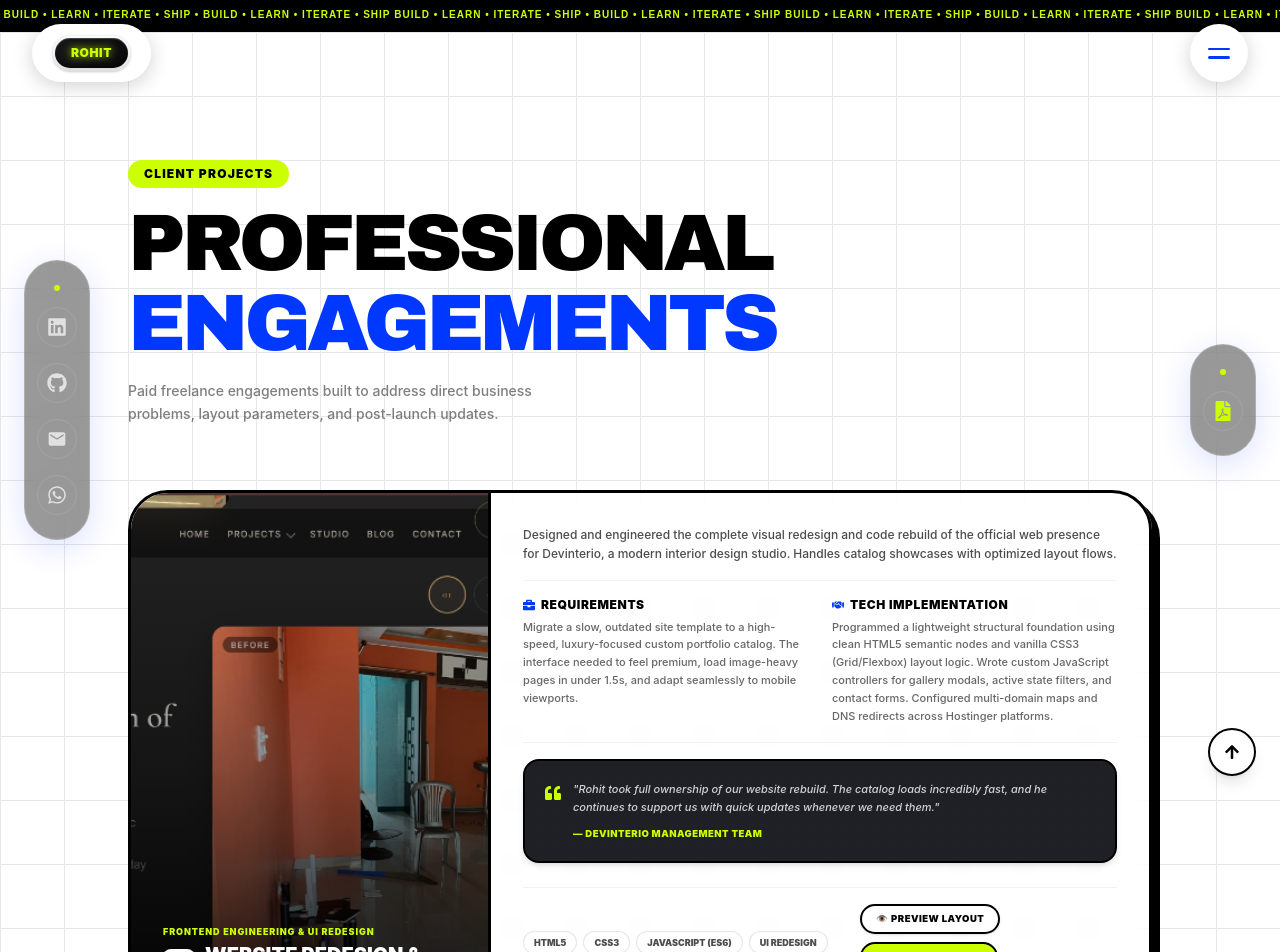
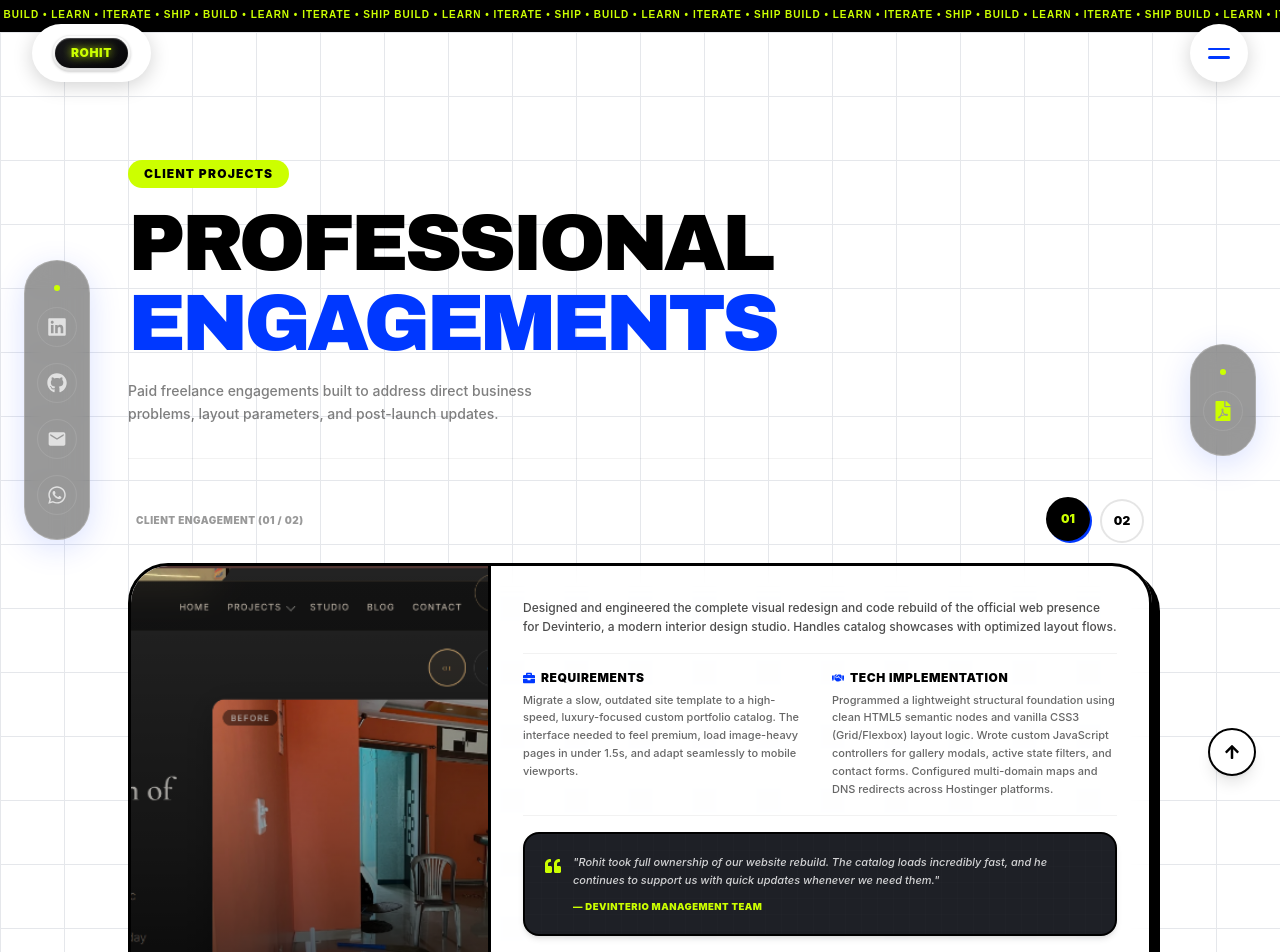
Before and after one commit to anakinskywalker0903/portfolio, a React (Vite) app: page /client-work in a window 1280 px wide. Shown: the top 952 px of the page. Built offline with nearby package versions, Linux system fonts and the light colour scheme.

Commit message:
feat: implement Client Work page switcher carousel layout and Jaas Visual assets mapping

```diff
--- a/src/pages/ClientWorkPage.tsx
+++ b/src/pages/ClientWorkPage.tsx
@@ -1,5 +1,5 @@
 import { useState } from 'react';
-import { motion } from 'motion/react';
+import { motion, AnimatePresence } from 'motion/react';
 import { FaBriefcase, FaHandshake, FaQuoteLeft, FaExternalLinkAlt } from 'react-icons/fa';
 
 const clientEngagements = [
@@ -21,18 +21,40 @@ const clientEngagements = [
       { label: 'devinterio.in', url: 'https://devinterio.in' }
     ],
     logo: '/devinterio-logo.png'
+  },
+  {
+    id: '02',
+    name: 'Visualization Portfolio Showcase',
+    client: 'Jaas Visual',
+    year: '2024 (Upcoming)',
+    category: 'Frontend Architecture & CGI Showcase',
+    desc: 'Engineering the official web showcase for Jaas Visual, a high-end 3D architectural visualization and rendering studio. Designed to stream high-definition architectural renders smoothly across all viewports.',
+    requirements: 'Rebuild the studio’s portfolio from scratch, achieving photorealistic CGI rendering showcases that load instantly. Program layout frameworks that adapt fluidly, handling massive image assets without visual stutter.',
+    development: 'Programmed responsive layouts using Syne & Inter CSS variables. Developed custom preloader layers, layout animations sheets, and lightweight navigation menus. Built modular PHP structure partials in preparation for backend deployment stages.',
+    outcome: 'Upcoming release. Development build is fully complete on the frontend, with local layout previews successfully validated and remote domain settings configured.',
+    testimonial: 'Rohit’s frontend implementation matches our design visions perfectly. The preloader sequences and fluid scrolling layouts bring our visualization works to life.',
+    img: '/jaas.jpg', // Redesigned site screenshot
+    tags: ['HTML5', 'CSS3', 'JavaScript (ES6)', 'Architectural CGI Showcase', 'Preloading Reels', 'UI Animations'],
+    links: [
+      { label: 'jaasvisual.com', url: '#' }
+    ],
+    logo: '/jaas-logo.png'
   }
 ];
 
 export function ClientWorkPage() {
+  const [activeClientIdx, setActiveClientIdx] = useState(0);
   const [activeScreenshot, setActiveScreenshot] = useState<string | null>(null);
+  const [previewTitle, setPreviewTitle] = useState('');
+
+  const item = clientEngagements[activeClientIdx];
 
   return (
     <div className="w-full min-h-screen bg-white bg-[linear-gradient(to_right,#e5e7eb_1px,transparent_1px),linear-gradient(to_bottom,#e5e7eb_1px,transparent_1px)] bg-[size:4rem_4rem] pt-32 pb-24 px-6 md:px-10">
       <div className="max-w-5xl mx-auto">
 
         {/* Header */}
-        <div className="mb-16">
+        <div className="mb-10 border-b border-black/5 pb-8">
           <span className="inline-block bg-[#CCFF00] text-black font-black text-xs px-4 py-1.5 rounded-full mb-4 tracking-widest uppercase">
             CLIENT PROJECTS
           </span>
@@ -48,20 +70,49 @@ export function ClientWorkPage() {
           </p>
         </div>
 
-        {/* Clients Stack */}
-        <div className="flex flex-col gap-12">
-          {clientEngagements.map((item, idx) => (
+        {/* Case Study Card with Dynamic Slide Transition */}
+        <div className="relative">
+
+          {/* Circular Selector row just above the card */}
+          <div className="flex flex-col sm:flex-row sm:items-center justify-between gap-4 mb-5 px-2">
+            <span className="text-[10px] font-black uppercase text-black/40 tracking-wider">
+              Client Engagement (0{activeClientIdx + 1} / 0{clientEngagements.length})
+            </span>
+            <div className="flex flex-wrap gap-2">
+              {clientEngagements.map((_, index) => {
+                const isActive = activeClientIdx === index;
+                return (
+                  <button
+                    key={index}
+                    onClick={() => setActiveClientIdx(index)}
+                    className={`w-11 h-11 rounded-full border-2 flex items-center justify-center text-xs font-black transition-all cursor-pointer ${
+                      isActive
+                        ? 'bg-black text-[#CCFF00] border-black shadow-[2px_2px_0_#0038FF] -translate-x-0.5 -translate-y-0.5'
+                        : 'bg-white/40 backdrop-blur-sm text-black border-black/10 hover:border-black hover:bg-white'
+                    }`}
+                  >
+                    0{index + 1}
+                  </button>
+                );
+              })}
+            </div>
+          </div>
+
+          <AnimatePresence mode="wait">
             <motion.div
               key={item.id}
-              initial={{ opacity: 0, y: 24 }}
-              whileInView={{ opacity: 1, y: 0 }}
-              viewport={{ once: true }}
-              transition={{ duration: 0.5, delay: idx * 0.1 }}
+              initial={{ opacity: 0, y: 16 }}
+              animate={{ opacity: 1, y: 0 }}
+              exit={{ opacity: 0, y: -16 }}
+              transition={{ duration: 0.25 }}
               className="flex flex-col lg:flex-row border-[3px] border-black rounded-[2.5rem] overflow-hidden shadow-[8px_8px_0px_0px_#000000] hover:shadow-[12px_12px_0px_0px_#0038FF] hover:-translate-x-1 hover:-translate-y-1 transition-all duration-300 bg-white/60 backdrop-blur-md"
             >
               {/* Left Side: Thumbnail & Summary */}
               <div
-                onClick={() => setActiveScreenshot(item.img)}
+                onClick={() => {
+                  setActiveScreenshot(item.img);
+                  setPreviewTitle(`${item.client} Layout Preview`);
+                }}
                 className="w-full lg:w-[360px] flex-shrink-0 relative h-64 lg:h-auto min-h-[300px] border-b-[3px] lg:border-b-0 lg:border-r-[3px] border-black cursor-pointer overflow-hidden group/img"
               >
                 <img
@@ -141,7 +192,7 @@ export function ClientWorkPage() {
                         "{item.testimonial}"
                       </p>
                       <span className="text-[9.5px] font-black text-[#CCFF00] uppercase tracking-wider block mt-2.5">
-                        — Devinterio Management Team
+                        — {item.client} Management Team
                       </span>
                     </div>
                   </div>
@@ -160,12 +211,16 @@ export function ClientWorkPage() {
                   {/* Action Link Row */}
                   <div className="flex flex-wrap gap-2">
                     <button
-                      onClick={() => setActiveScreenshot(item.img)}
+                      onClick={() => {
+                        setActiveScreenshot(item.img);
+                        setPreviewTitle(`${item.client} Layout Preview`);
+                      }}
                       className="text-[9.5px] font-black uppercase tracking-wider bg-white border-2 border-black px-3.5 py-1.5 rounded-full text-black hover:bg-black hover:text-white transition-colors flex items-center gap-1 shadow-sm cursor-pointer"
                     >
                       👁️ Preview Layout
                     </button>
                     {item.links.map(l => (
+                      l.url !== '#' ? (
                         <a
                           key={l.label}
                           href={l.url}
@@ -175,13 +230,22 @@ export function ClientWorkPage() {
                         >
                           <FaExternalLinkAlt className="w-2.5 h-2.5" /> {l.label}
                         </a>
+                      ) : (
+                        <span
+                          key={l.label}
+                          className="text-[9.5px] font-black uppercase tracking-wider bg-[#CCFF00]/30 border-2 border-black/20 px-3.5 py-1.5 rounded-full text-black/40 flex items-center gap-1 select-none cursor-not-allowed"
+                          title="Site launching soon"
+                        >
+                          ⏳ {l.label} (Soon)
+                        </span>
+                      )
                     ))}
                   </div>
                 </div>
 
               </div>
             </motion.div>
-          ))}
+          </AnimatePresence>
         </div>
 
       </div>
@@ -189,13 +253,19 @@ export function ClientWorkPage() {
       {/* Lightbox Modal */}
       {activeScreenshot && (
         <div
-          onClick={() => setActiveScreenshot(null)}
+          onClick={() => {
+            setActiveScreenshot(null);
+            setPreviewTitle('');
+          }}
           className="fixed inset-0 z-50 bg-black/80 backdrop-blur-md flex items-center justify-center p-4 cursor-zoom-out"
         >
           <div className="relative max-w-5xl max-h-[90vh] flex flex-col items-center">
             {/* Close Button */}
             <button
-              onClick={() => setActiveScreenshot(null)}
+              onClick={() => {
+                setActiveScreenshot(null);
+                setPreviewTitle('');
+              }}
               className="absolute -top-12 right-0 text-white hover:text-[#CCFF00] font-black text-sm uppercase tracking-wider flex items-center gap-1 bg-black/40 px-3 py-1.5 rounded-full border border-white/20 cursor-pointer"
             >
               Close ✕
@@ -207,7 +277,7 @@ export function ClientWorkPage() {
               onClick={(e) => e.stopPropagation()} // Prevent closing when clicking the image
             />
             <p className="text-white/60 text-xs mt-4 font-bold uppercase tracking-wider pointer-events-none">
-              Devinterio Redesigned Layout Preview
+              {previewTitle}
             </p>
           </div>
         </div>
```
Also changed, not shown: public/jaas-logo.png (added), public/jaas.jpg (added). Lines whose indentation alone changed are shown as unchanged.
